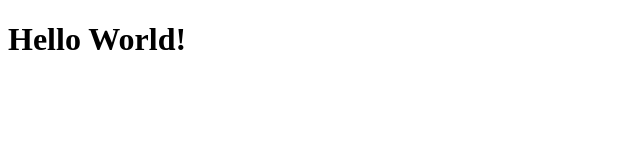
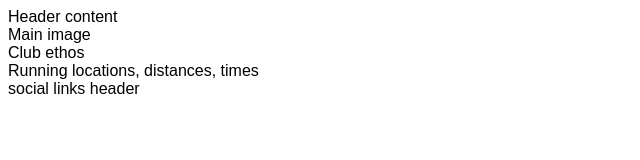
Before and after one commit to Artemigo/love-running, a plain HTML site: page index.html in a window 1280 px wide. Shown: the whole page, without its empty margins (0-640 px from the left). Drawn offline with Linux system fonts and the light colour scheme.

Commit message:
Add core structure to main page

```diff
--- a/index.html
+++ b/index.html
@@ -4,9 +4,30 @@
     <meta charset="UTF-8">
     <meta http-equiv="X-UA-Compatible" content="IE=edge">
     <meta name="viewport" content="width=device-width, initial-scale=1.0">
-    <title>Document</title>
+    <meta name="description" content="Love Running clue for runners in Dublin, Ireland">
+    <meta name="keywords" content="love running, running club, ireland, dublin">
+    <link rel="stylesheet" href="assets/css/style.css">
+    <title>Love Running</title>
 </head>
 <body>
-    <h1>Hello World!</h1>
+    <header>
+        Header content
+    </header>
+
+    <section>
+        Main image
+    </section>
+
+    <section>
+        Club ethos
+    </section>
+
+    <section>
+        Running locations, distances, times
+    </section>
+
+    <footer>
+        social links header
+    </footer>
 </body>
 </html>
```
